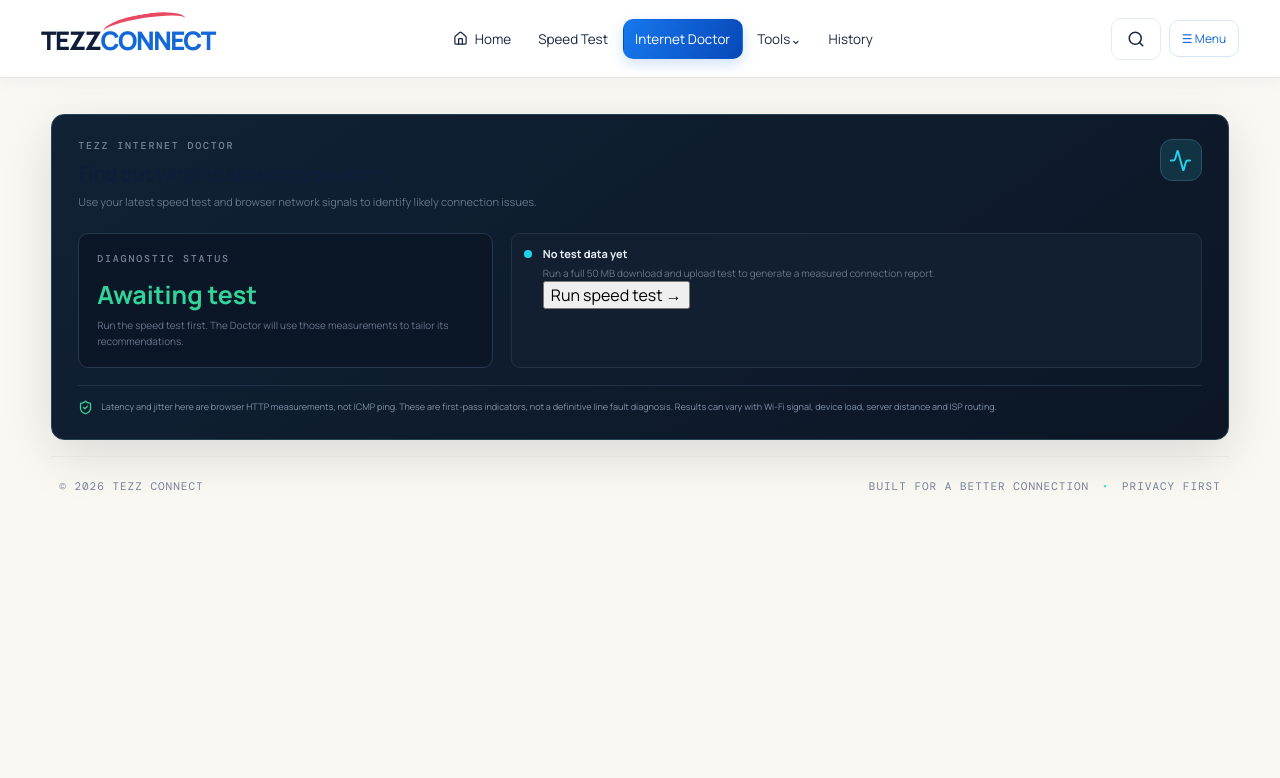
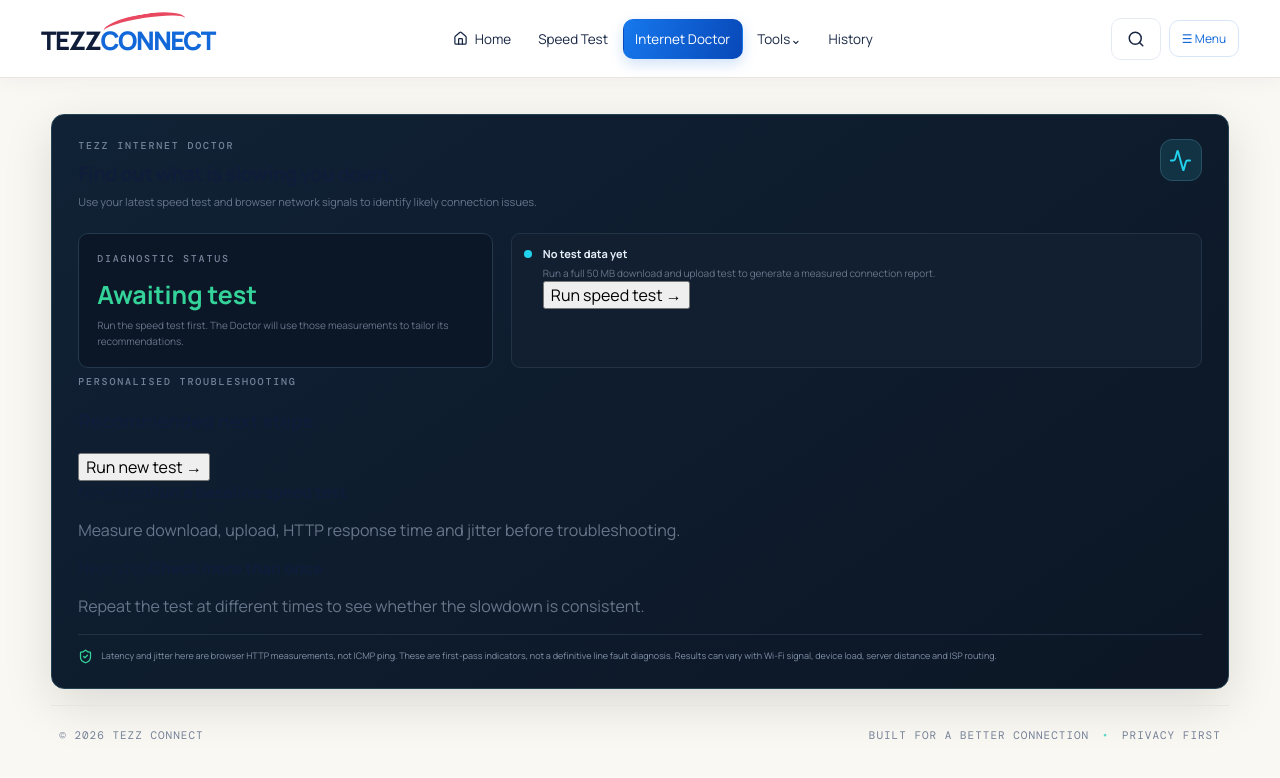
Before and after one commit to svish4934/tezz-connect, a React (Vite) app: page / in a window 1280 px wide. Both pictures are taken after a click on the button "Internet Doctor". Shown: the top 778 px of the page. Built offline with nearby package versions, Linux system fonts and the light colour scheme.

Commit message:
Add actionable Internet Doctor troubleshooting guidance

```diff
--- a/src/App.tsx
+++ b/src/App.tsx
@@ -156,6 +156,24 @@ function App() {
     if (result.download >= 5) return 'Fair'
     return 'Needs attention'
   }, [result])
+
+  const doctorRecommendations = useMemo(() => {
+    if (!network.online) return [
+      { title: 'Restore your connection', detail: 'Your browser reports that the device is offline. Reconnect to Wi-Fi or mobile data, then run a fresh test.', priority: 'high' },
+    ]
+    if (!result) return [
+      { title: 'Run a baseline speed test', detail: 'Measure download, upload, HTTP response time and jitter before troubleshooting.', priority: 'info' },
+      { title: 'Check more than once', detail: 'Repeat the test at different times to see whether the slowdown is consistent.', priority: 'info' },
+    ]
+    const items: { title: string; detail: string; priority: 'high' | 'medium' | 'info' }[] = []
+    if (result.download < 10) items.push({ title: 'Reduce competing traffic', detail: 'Pause large downloads and video streams on other devices. Move closer to the router and retest.', priority: 'high' })
+    if (result.upload < 2) items.push({ title: 'Check upload activity', detail: 'Pause cloud backups, file syncing and outgoing video streams. Retest when the network is quieter.', priority: 'medium' })
+    if (result.ping > 100) items.push({ title: 'Investigate response delays', detail: 'Try a wired connection if available, pause background traffic and compare another test location or time.', priority: 'high' })
+    if (result.jitter > 30) items.push({ title: 'Improve connection consistency', detail: 'Use a stable Wi-Fi band, reduce distance and obstacles from the router, and avoid congested network periods.', priority: 'medium' })
+    if (items.length === 0) items.push({ title: 'Your measurements look stable', detail: 'No severe issue was flagged by these checks. Retest during a video call or gaming session if you still notice problems.', priority: 'info' })
+    items.push({ title: 'Compare another test', detail: 'Run a second test after these changes. A repeated pattern is more useful than a single measurement.', priority: 'info' })
+    return items
+  }, [network.online, result])
 
   async function checkService(service: typeof services[number]): Promise<ServiceResult> {
     const started = performance.now()
@@ -338,6 +356,10 @@ function App() {
                 {!network.online && <div className="doctor-finding"><span className="finding-dot alert" /><div><strong>Device reports offline</strong><p>Your browser currently reports no network connection. Check Wi-Fi or mobile data before running another test.</p></div></div>}
               </div>
             </div>
+            <div className="doctor-next-steps">
+              <div className="doctor-next-heading"><div><span className="section-kicker">PERSONALISED TROUBLESHOOTING</span><h3>Recommended next steps</h3></div><button className="doctor-run-test" onClick={() => { setActiveTab('Overview'); window.setTimeout(() => { void runTest() }, 0) }} disabled={state === 'running'}>{state === 'running' ? 'Test running…' : 'Run new test'} <span aria-hidden="true">→</span></button></div>
+              <div className="doctor-next-grid">{doctorRecommendations.map((item, index) => <div className="doctor-next-item" key={item.title}><span className={`doctor-priority ${item.priority}`}>{item.priority === 'high' ? 'Priority' : item.priority === 'medium' ? 'Suggested' : 'Next step'}</span><strong>{item.title}</strong><p>{item.detail}</p></div>)}</div>
+            </div>
             <div className="doctor-disclaimer"><ShieldCheck size={15}/> Latency and jitter here are browser HTTP measurements, not ICMP ping. These are first-pass indicators, not a definitive line fault diagnosis. Results can vary with Wi-Fi signal, device load, server distance and ISP routing.</div>
           </section>}
           {activeTab === 'History' && <section className="history-page-panel">
```
